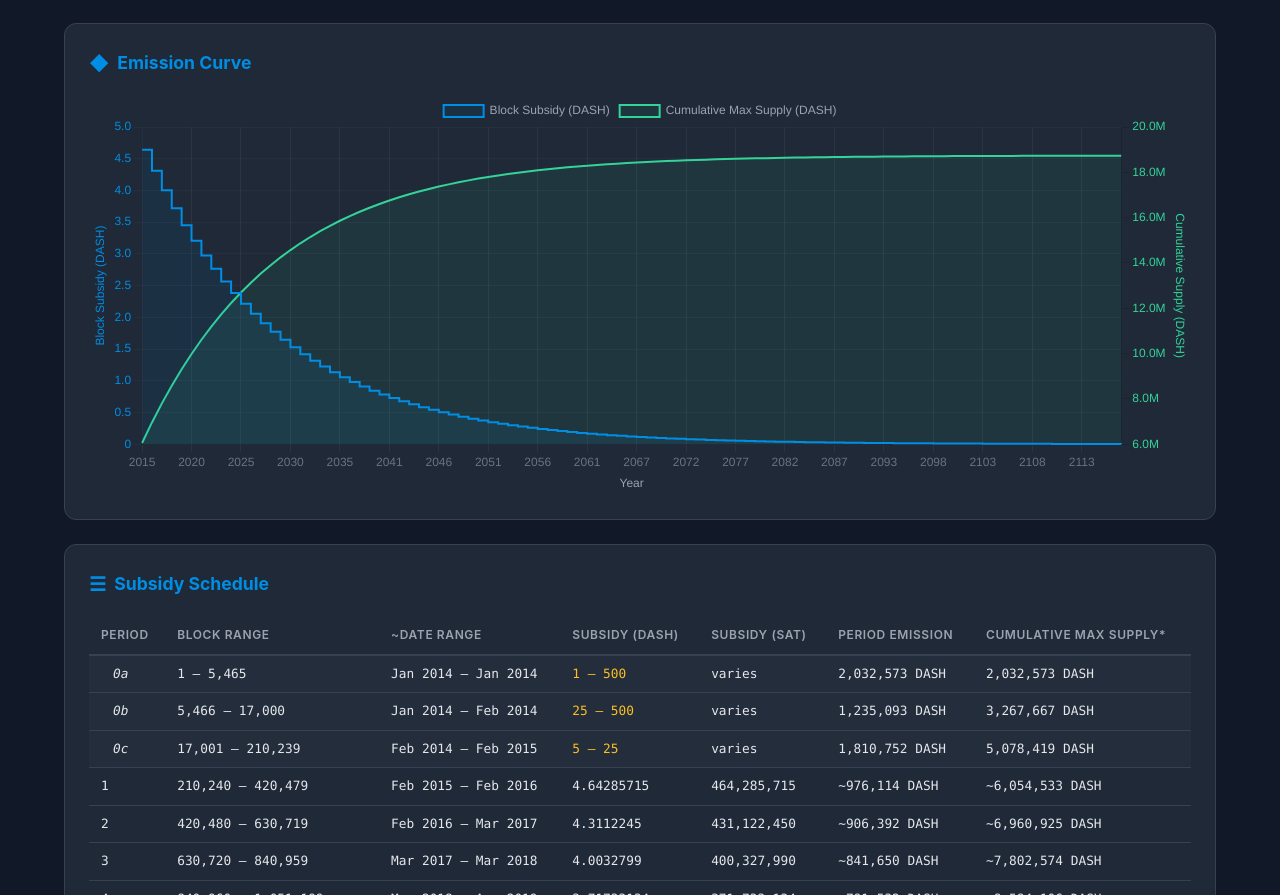
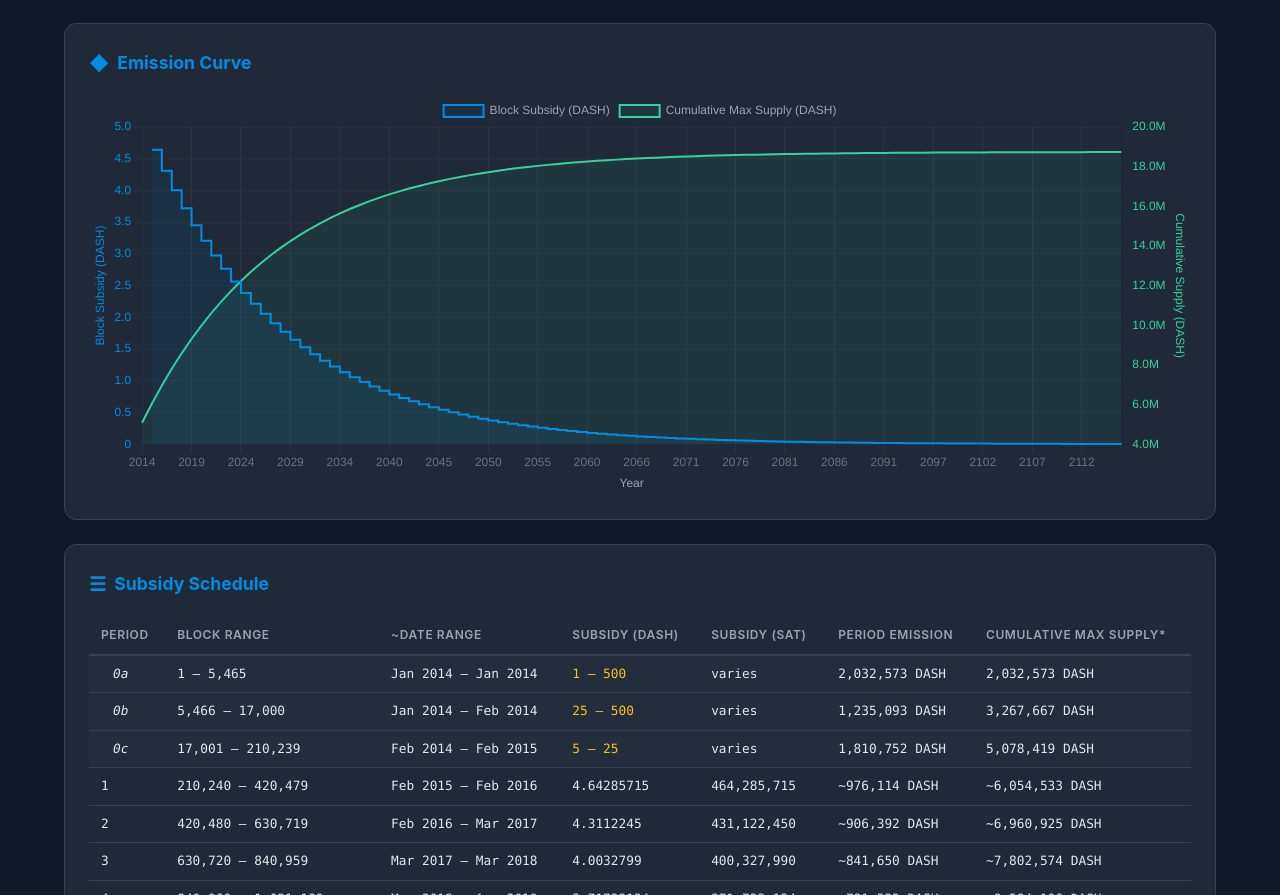
Before and after one commit to thepastaclaw/dash-subsidy-calculator, a plain HTML site: page index.html in a window 1280 px wide. Shown: the part 1272-2167 px from the top of the page. Drawn offline with nearby package versions, Linux system fonts and the light colour scheme.

Commit message:
fix: chart x-axis starts from genesis, subsidy line hidden for period 0 (#4)
Show the full timeline from 2014 so the cumulative supply curve
doesn't appear to jump from 0 to 6M instantly. The subsidy line
uses null for period 0 (difficulty-dependent, can't show a single
value) so it starts drawing from period 1.

Co-authored-by: PastaClaw <thepastaclaw@users.noreply.github.com>

```diff
--- a/index.html
+++ b/index.html
@@ -896,11 +896,11 @@
         function renderChart(schedule) {
             const ctx = document.getElementById('emission-chart').getContext('2d');
 
-            // Skip period 0 (difficulty-dependent, not predictable) — start chart at period 1
-            const chartData = schedule.slice(1, 101);
+            // Include all periods but null-out subsidy for period 0 (difficulty-dependent, variable)
+            const chartData = schedule.slice(0, 100);
 
             const labels = chartData.map(p => p.startDate.getFullYear());
-            const subsidyData = chartData.map(p => p.subsidy / COIN);
+            const subsidyData = chartData.map(p => p.period === 0 ? null : p.subsidy / COIN);
             const cumulativeData = chartData.map(p => Math.round(p.cumulative / COIN));
 
             new Chart(ctx, {
@@ -916,6 +916,7 @@
                             borderWidth: 2,
                             fill: true,
                             stepped: 'before',
+                            spanGaps: false,
                             yAxisID: 'y',
                             pointRadius: 0,
                             pointHitRadius: 8,
```
